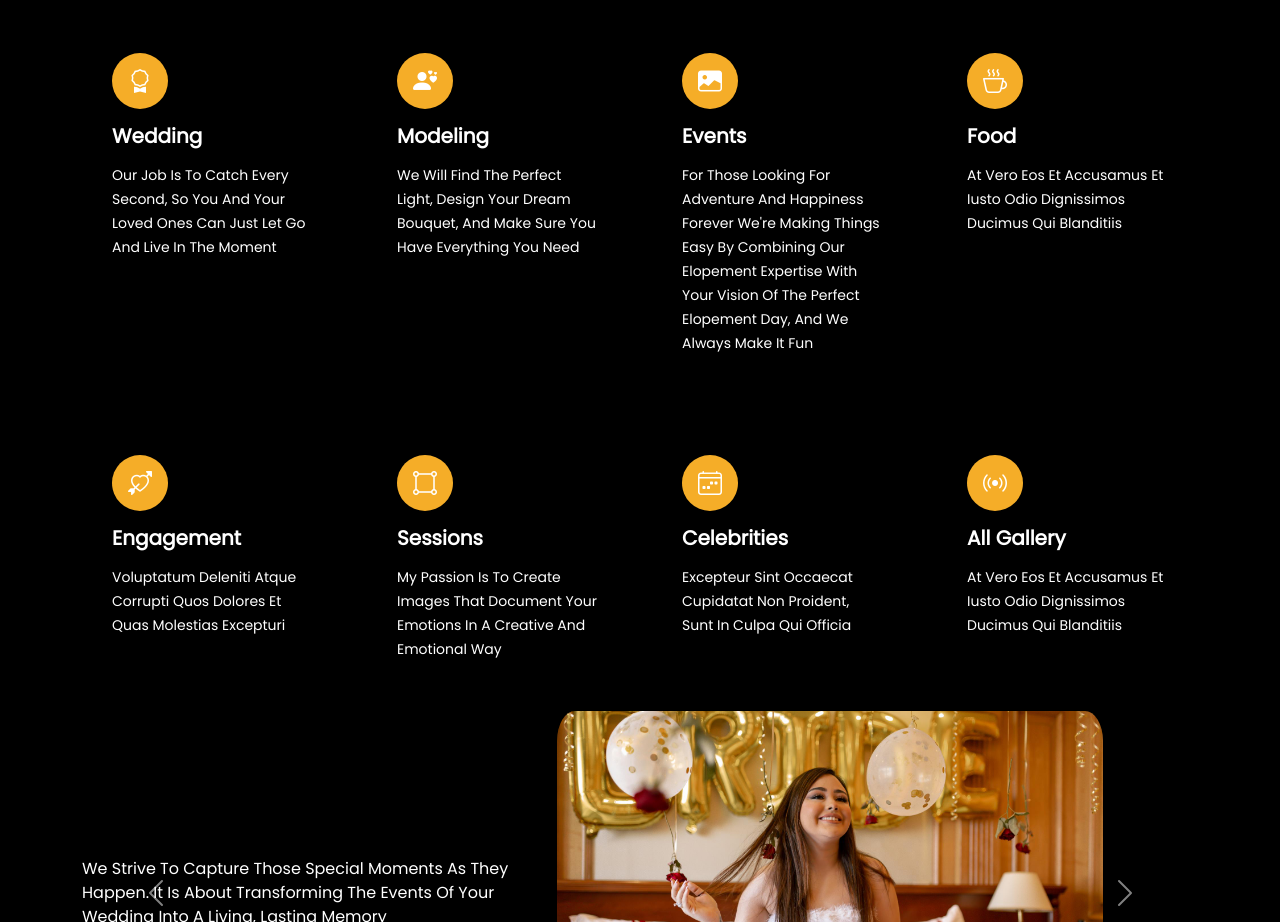
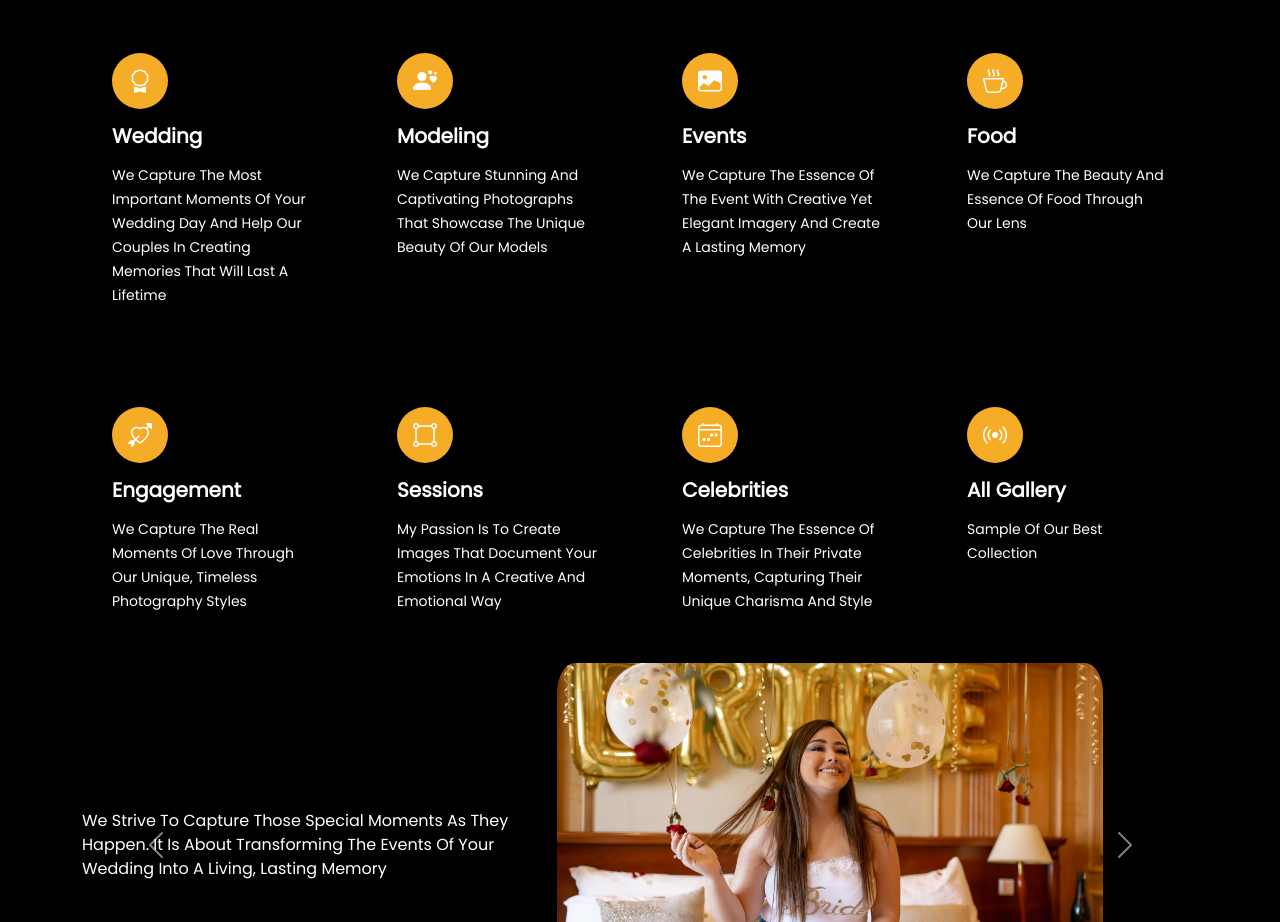
Before and after one commit to Hagar00/karim-photography, a plain HTML site: page index.html in a window 1280 px wide. Shown: the part 891-1813 px from the top of the page. Drawn offline with Linux system fonts and the light colour scheme.

Commit message:
add sample

```diff
--- a/index.html
+++ b/index.html
@@ -119,7 +119,8 @@
                 <div class="service-item position-relative">
                   <i class="bi bi-award"></i>
                   <h4><a href="./pages/wedding.html" class="stretched-link">Wedding</a></h4>
-                  <p>Our job is to catch every second, so you and your loved ones can just let go and live in the moment</p>
+                  <p>We capture the most important moments of your wedding day and help our couples in creating memories that will last a
+                  lifetime</p>
                 </div>
               </div><!-- End Service Item -->
 
@@ -127,7 +128,7 @@
                 <div class="service-item position-relative">
                   <i class="bi bi-person-hearts"></i>
                   <h4><a href="./pages/modling.html" class="stretched-link">modeling</a></h4>
-                  <p>We will find the perfect light, design your dream bouquet, and make sure you have everything you need</p>
+                  <p>We capture stunning and captivating photographs that showcase the unique beauty of our models</p>
                 </div>
               </div><!-- End Service Item -->
 
@@ -135,8 +136,7 @@
                 <div class="service-item position-relative">
                   <i class="bi bi-image-fill"></i>
                   <h4><a href="./pages/events.html" class="stretched-link">events</a></h4>
-                  <p>For those looking for adventure and happiness forever We're making things easy by combining our elopement expertise with
-                  your vision of the perfect elopement day, and we always make it fun</p>
+                  <p>We capture the essence of the event with creative yet elegant imagery and create a lasting memory</p>
                 </div>
               </div><!-- End Service Item -->
 
@@ -144,7 +144,7 @@
                 <div class="service-item position-relative">
                   <i class="bi bi-cup-hot"></i>
                   <h4><a href="./pages/food.html" class="stretched-link">food</a></h4>
-                  <p>At vero eos et accusamus et iusto odio dignissimos ducimus qui blanditiis</p>
+                  <p>We capture the beauty and essence of food through our lens</p>
                 </div>
               </div><!-- End Service Item -->
 
@@ -156,7 +156,7 @@
                 <div class="service-item position-relative">
                   <i class="bi bi-arrow-through-heart"></i>
                   <h4><a href="./pages/engagment.html" class="stretched-link"> engagement</a></h4>
-                  <p>Voluptatum deleniti atque corrupti quos dolores et quas molestias excepturi</p>
+                  <p>We capture the real moments of love through our unique, timeless photography styles</p>
                 </div>
               </div><!-- End Service Item -->
 
@@ -172,7 +172,7 @@
                 <div class="service-item position-relative">
                   <i class="bi bi-calendar4-week"></i>
                   <h4><a href="./pages/parties.html" class="stretched-link">celebrities</a></h4>
-                  <p>Excepteur sint occaecat cupidatat non proident, sunt in culpa qui officia</p>
+                  <p>We capture the essence of celebrities in their private moments, capturing their unique charisma and style</p>
                 </div>
               </div><!-- End Service Item -->
 
@@ -180,7 +180,7 @@
                 <div class="service-item position-relative">
                   <i class="bi bi-broadcast"></i>
                   <h4><a href="./pages/gallery.html" class="stretched-link"> All Gallery</a></h4>
-                  <p>At vero eos et accusamus et iusto odio dignissimos ducimus qui blanditiis</p>
+                  <p> sample of our best collection </p>
                 </div>
               </div><!-- End Service Item -->
 
```
